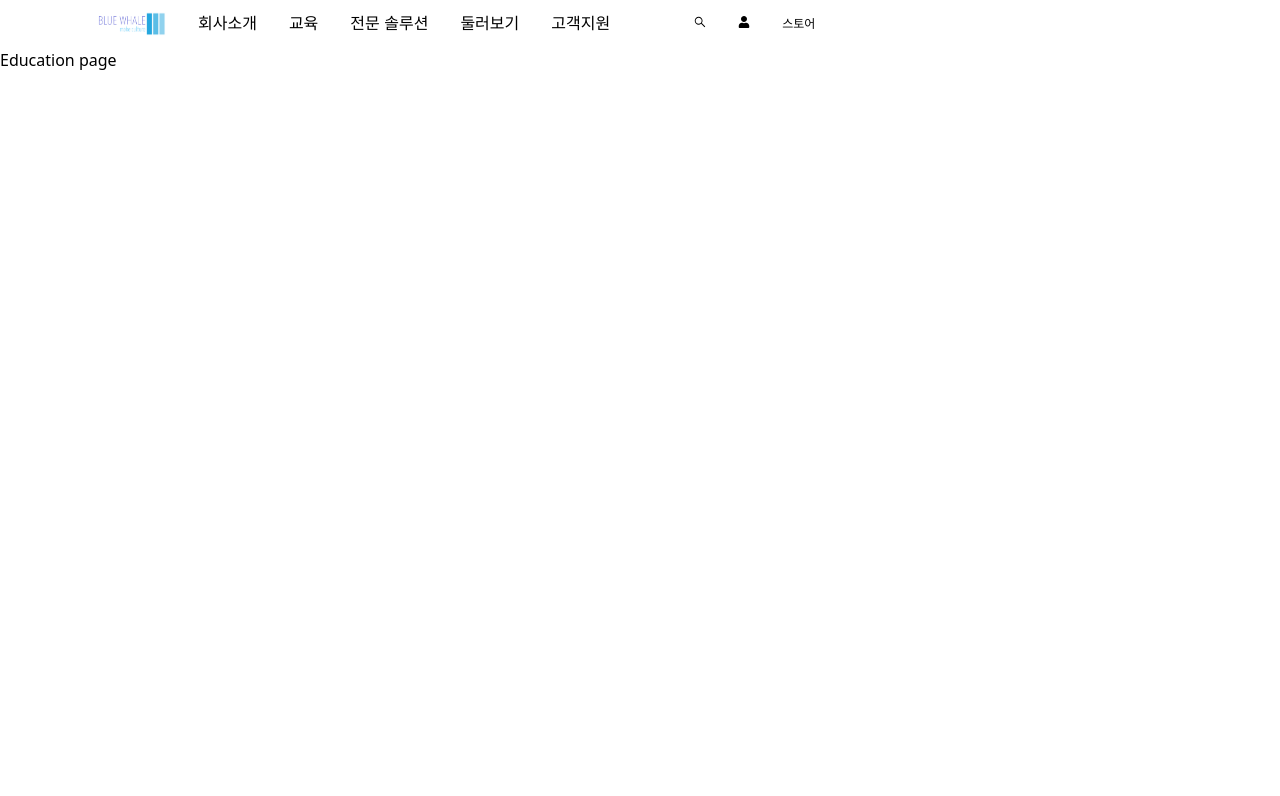
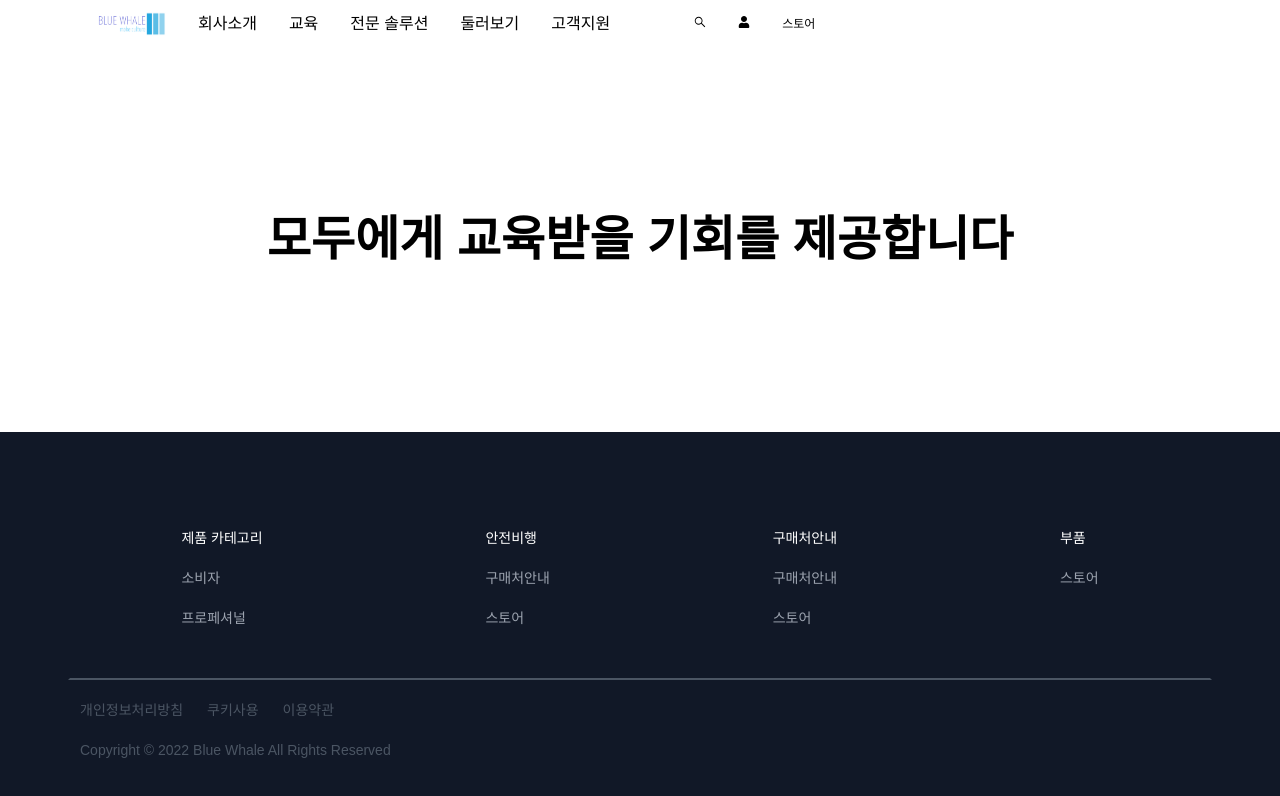
Before and after one commit to naringst/Capstone-Design, a Next.js app: page /education in a window 1280 px wide. Shown: the top 796 px of the page. Built offline with nearby package versions, Linux system fonts and the light colour scheme.

Commit message:
fix : education page

```diff
--- a/pages/education.tsx
+++ b/pages/education.tsx
@@ -1,10 +1,16 @@
+import Footer from "../component/layout/footer";
 import Navbar from "../component/layout/navbar";
 
 const Education = () => {
   return (
     <>
       <Navbar />
-      <h1>Education page</h1>
+      <div className="m-20 p-20">
+        <h1 className="text-center font-semibold text-5xl ibm my-2">
+          모두에게 교육받을 기회를 제공합니다
+        </h1>
+      </div>
+      <Footer />
     </>
   );
 };
```
